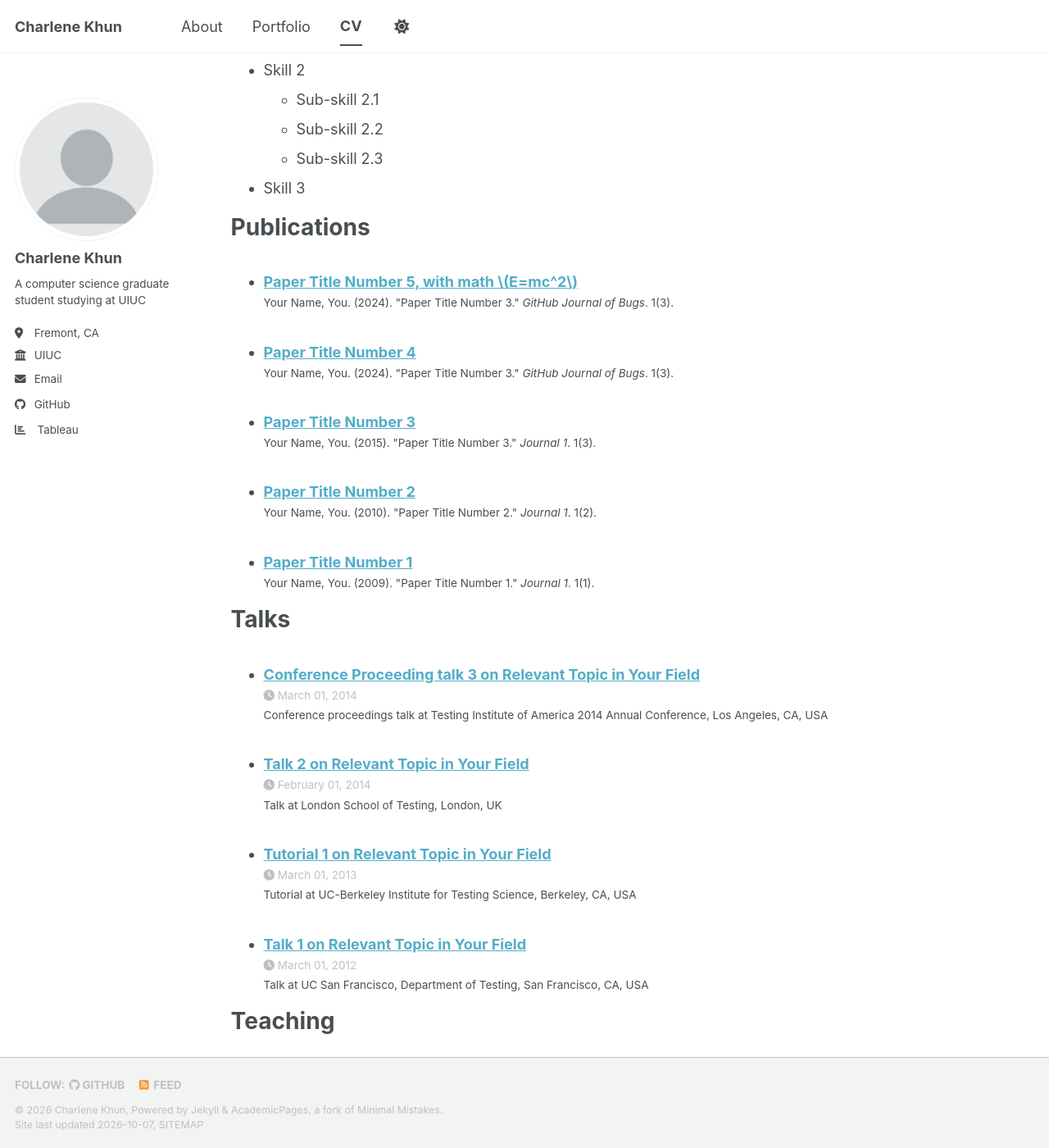
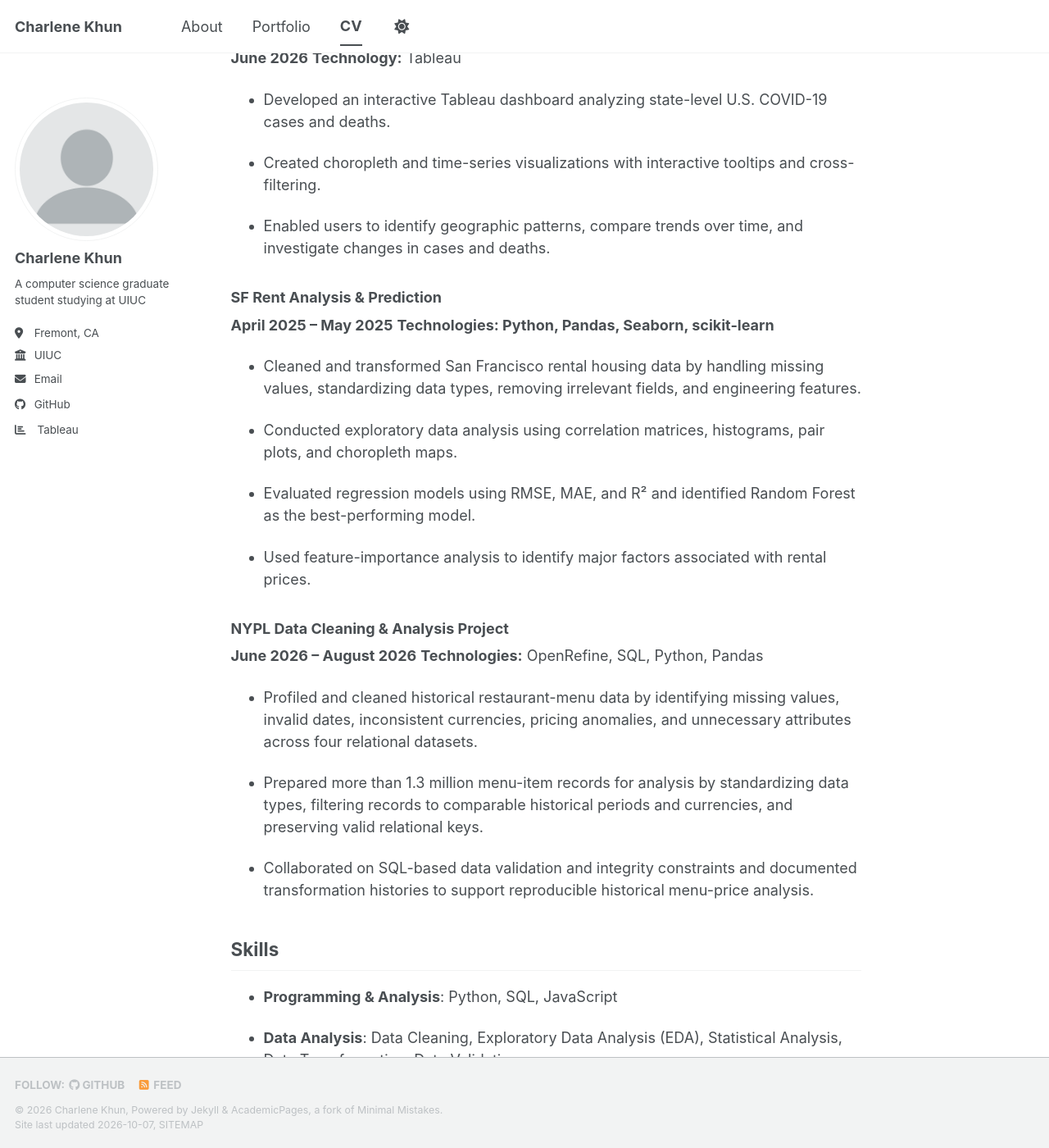
Before and after one commit to charlene-khun/charlene-khun.github.io, a Jekyll site: the page built from _pages/cv.md, in a window 1280 px wide and 1400 px high, scrolled down 821 px. Shown: the whole window at 82% size. Built offline with Jekyll 4.4.1, drawn with Linux system fonts in a browser that asks for light colours; our own code applies the rules of GitHub Pages for plain Markdown files; a style sheet for code colours, icons or effects is not loaded; some of the changed text lies outside the part shown.

Commit message:
Update cv.md

```diff
--- a/_pages/cv.md
+++ b/_pages/cv.md
@@ -1,64 +1,76 @@
----
 layout: archive
 title: "CV"
 permalink: /cv/
 author_profile: true
 redirect_from:
-  - /cv
----
+
+/cv
 
 {% include base_path %}
 
-Education
-======
-* Ph.D in Version Control Theory, GitHub University, 2018 (expected)
-* M.S. in Jekyll, GitHub University, 2014
-* B.S. in GitHub, GitHub University, 2012
+## Education
 
-Work experience
-======
-* Spring 2024: Academic Pages Collaborator
-  * GitHub University
-  * Duties includes: Updates and improvements to template
-  * Supervisor: The Users
+M.S. (MCS) in Computer Science, University of Illinois Urbana-Champaign, 2026 (Expected)
 
-* Fall 2015: Research Assistant
-  * GitHub University
-  * Duties included: Merging pull requests
-  * Supervisor: Professor Hub
+B.S. in Computer Science, San Jose State University, 2025
 
-* Summer 2015: Research Assistant
-  * GitHub University
-  * Duties included: Tagging issues
-  * Supervisor: Professor Git
+A.S. in Mathematics, Ohlone College, 2021
 
-Skills
-======
-* Skill 1
-* Skill 2
-  * Sub-skill 2.1
-  * Sub-skill 2.2
-  * Sub-skill 2.3
-* Skill 3
+## Project Experience
 
-Publications
-======
-  <ul>{% for post in site.publications reversed %}
-    {% include archive-single-cv.html %}
-  {% endfor %}</ul>
+### Automobile Efficiency Narrative Visualization
 
-Talks
-======
-  <ul>{% for post in site.talks reversed %}
-    {% include archive-single-talk-cv.html  %}
-  {% endfor %}</ul>
+**August 2026**
+**Technologies:** D3.js, JavaScript, HTML, CSS
 
-Teaching
-======
-  <ul>{% for post in site.teaching reversed %}
-    {% include archive-single-cv.html %}
-  {% endfor %}</ul>
+- Developed an interactive narrative visualization analyzing relationships among engine cylinders, city/highway fuel efficiency, and fuel type using a 2017 automobile dataset.
 
-Service and leadership
-======
-* Currently signed in to 43 different slack teams
+- Performed data parsing, validation, aggregation, and linear regression analysis.
+
+- Created scatter plots, grouped bar charts, annotations, interactive tooltips, and dynamic filtering for gasoline, diesel, and electric vehicle comparisons.
+
+
+### COVID-19 Trends & Geographic Analysis Dashboard
+
+**June 2026**
+**Technology:** Tableau
+
+- Developed an interactive Tableau dashboard analyzing state-level U.S. COVID-19 cases and deaths.
+
+- Created choropleth and time-series visualizations with interactive tooltips and cross-filtering.
+
+- Enabled users to identify geographic patterns, compare trends over time, and investigate changes in cases and deaths.
+
+### SF Rent Analysis & Prediction
+
+**April 2025 – May 2025**
+**Technologies: Python, Pandas, Seaborn, scikit-learn**
+
+- Cleaned and transformed San Francisco rental housing data by handling missing values, standardizing data types, removing irrelevant fields, and engineering features.
+
+- Conducted exploratory data analysis using correlation matrices, histograms, pair plots, and choropleth maps.
+
+- Evaluated regression models using RMSE, MAE, and R² and identified Random Forest as the best-performing model.
+
+- Used feature-importance analysis to identify major factors associated with rental prices.
+
+### NYPL Data Cleaning & Analysis Project
+
+**June 2026 – August 2026**
+**Technologies:** OpenRefine, SQL, Python, Pandas
+
+- Profiled and cleaned historical restaurant-menu data by identifying missing values, invalid dates, inconsistent currencies, pricing anomalies, and unnecessary attributes across four relational datasets.
+
+- Prepared more than 1.3 million menu-item records for analysis by standardizing data types, filtering records to comparable historical periods and currencies, and preserving valid relational keys.
+
+- Collaborated on SQL-based data validation and integrity constraints and documented transformation histories to support reproducible historical menu-price analysis.
+
+## Skills
+
+- **Programming & Analysis**: Python, SQL, JavaScript
+
+- **Data Analysis**: Data Cleaning, Exploratory Data Analysis (EDA), Statistical Analysis, Data Transformation, Data Validation
+
+- **Data Visualization**: Tableau, D3.js, Data Storytelling
+
+- **Tools & Technologies**: Pandas, scikit-learn, OpenRefine, HTML/CSS, GitHub, AWS
```
